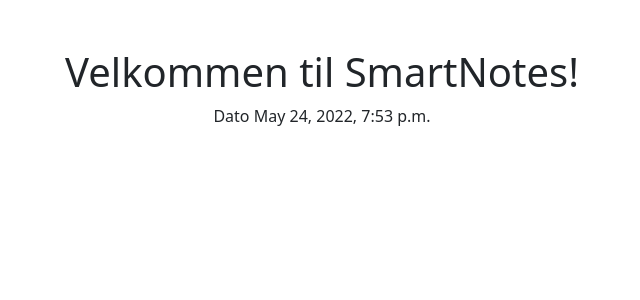
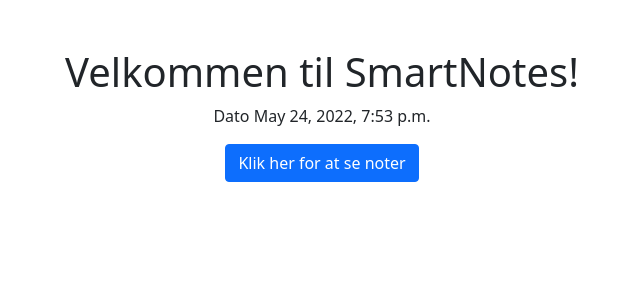
Before and after one commit to MpetDK/django-essentials-, a Django app: page /home in a window 1280 px wide. Shown: the top 300 px of the page, without its empty margins (318-958 px from the left). Run offline with Django 3.2, Linux system fonts and the light colour scheme.

Commit message:
Adds the notes list as href

```diff
--- a/home/templates/home/welcome.html
+++ b/home/templates/home/welcome.html
@@ -3,4 +3,6 @@
 {% block content %}
     <h1>Velkommen til SmartNotes!</h1>
     <p>Dato {{today}}</p>
+    <a href="{% url 'notes.list' %}" class="btn btn-primary">Klik her for at se noter</a>
+
 {% endblock %}
```
